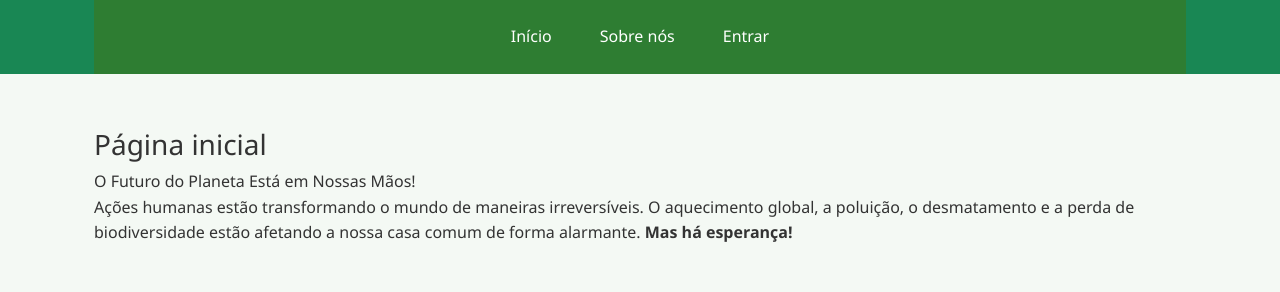
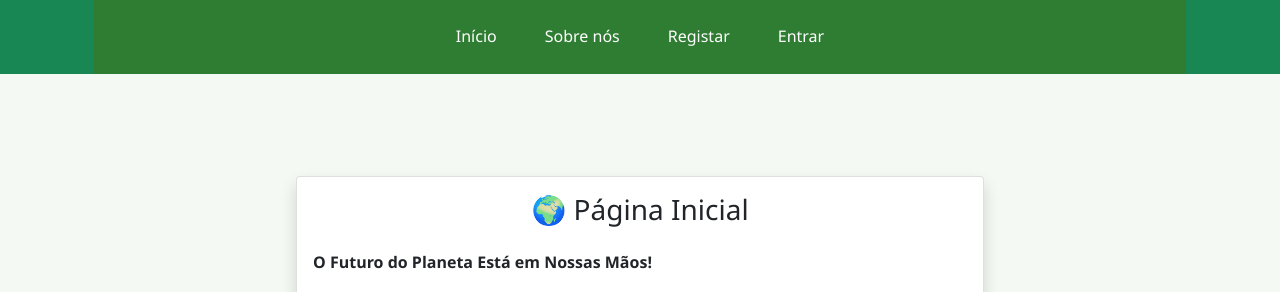
Before and after one commit to Miriam2542/ProgWeb, a Django app: page / in a window 1280 px wide. Shown: the top 292 px of the page. Run offline with Django 4.2, Linux system fonts and the light colour scheme.

Commit message:
registro,templates,views e urls

```diff
--- a/paginas/models.py
+++ b/paginas/models.py
@@ -33,13 +33,13 @@ class Noticia(models.Model):
 
 class Comentario(models.Model):
 
-    conteudo = models.CharField(max_length=250)
+    texto = models.CharField(max_length=250)
     data = models.DateTimeField(auto_now_add=True)
     noticia = models.ForeignKey(Noticia, on_delete=models.PROTECT)
     autor = models.ForeignKey(User, on_delete=models.PROTECT)
 
     def __str__(self):
-        return f"{self.nome} {self.conteudo}"
+        return f"{self.autor} : {self.texto[:30]}"
 
     class Meta:
         ordering = ['-autor']
--- a/paginas/templates/paginas/comentario.html
+++ b/paginas/templates/paginas/comentario.html
@@ -16,7 +16,7 @@
         <thead class="table-success">
             <tr>
                 <th>Autor</th>
-                <th>Conteúdo</th>
+                <th>Texto</th>
                 <th>Data</th>
                 <th>Notícia</th>
                 <th>Opções</th>
@@ -26,7 +26,7 @@
     {% for comentario in object_list %}
     <tr>
         <td>{{ comentario.autor }}</td>  <!-- ou o campo correto -->
-        <td>{{ comentario.conteudo }}</td>
+        <td>{{ comentario.texto }}</td>
         <td>{{ comentario.data }}</td>
         <td>{{ comentario.noticia }}</td>
         <td>
--- a/paginas/templates/paginas/index.html
+++ b/paginas/templates/paginas/index.html
@@ -29,6 +29,8 @@
                 <li class="nav-item mx-2">
                     <a class="nav-link text-white" href="{% url 'sobre' %}">Sobre nós</a>
                 </li>
+                <li class="nav-item mx-2">
+                <a class="nav-link text-white" href="{% url 'registrar' %}">Registar</a></li>
 
                 {% if request.user.is_authenticated %}
 
@@ -70,14 +72,31 @@
     <main class="container my-4">
 
        {% block conteudo %}
-        <h3>Página inicial</h3>
 
-        <p>
-            O Futuro do Planeta Está em Nossas Mãos!<br>
+<div class="container mt-5">
+    <div class="row justify-content-center">
+        <div class="col-md-8">
+            <div class="card shadow">
+                <div class="card-body">
+                    <h3 class="card-title text-center mb-4">🌍 Página Inicial</h3>
+                    <p class="card-text">
+                        <strong>O Futuro do Planeta Está em Nossas Mãos!</strong><br><br>
                         Ações humanas estão transformando o mundo de maneiras irreversíveis.
-            O aquecimento global, a poluição, o desmatamento e a perda de biodiversidade estão afetando a nossa casa comum de forma alarmante.
-            <strong>Mas há esperança!</strong>
+                        O aquecimento global, a poluição, o desmatamento e a perda de biodiversidade
+                        estão afetando a nossa casa comum de forma alarmante.
                     </p>
+                    <p class="card-text">
+                        <strong class="text-success">Mas há esperança!</strong><br>
+                        Com ações conscientes, políticas sustentáveis e engajamento coletivo,
+                        podemos reverter muitos dos danos e construir um futuro mais verde e justo.
+                    </p>
+                </div>
+            </div>
+        </div>
+    </div>
+</div>
+
+
 
         <!-- Seção de Cards -->
         <div class="row mt-5">
@@ -122,17 +141,17 @@
 
         <!-- MENSAGENS DO DJANGO -->
         {% if messages %}
-            <ul class="mt-3">
      {% for message in messages %}
-                    <li>{{ message }}</li>
+        <div class="alert alert-{{ message.tags }} mt-3">
+            {{ message }}
+        </div>
     {% endfor %}
-            </ul>
 {% endif %}
 
     </main>
 
     <!-- RODAPÉ -->
-    <footer class="bg-light text-center py-3 mt-4">
+    <footer class="bg-green text-center py-3 mt-4">
         <div>
             <img src="{% static 'img/logodoTCC.png' %}" width="200" alt="Logo do TCC" />
         </div>
--- a/paginas/urls.py
+++ b/paginas/urls.py
@@ -7,13 +7,17 @@ from. views import NoticiaCreate, NoticiaUpdate, NoticiaDelete
 from. views import MidiaCreate, MidiaUpdate, MidiaDelete
 from. views import NoticiaList, ComentarioList, MidiaList, CategoriaList
 
-
-
 from django.urls import path
 from django.contrib.auth import views as auth_views
 
+from .views import CadastroUsuarioView
+
+ #criar rota registrar para cadastrar novos usuarios
+
 
 urlpatterns = [
+
+    path("registrar/", CadastroUsuarioView.as_view(), name="registrar"),
     #criar rota para pagina de login
     path("login/", auth_views.LoginView.as_view(
         template_name = 'paginas/form.html' , extra_context = {
--- a/paginas/views.py
+++ b/paginas/views.py
@@ -1,15 +1,45 @@
 from django.contrib.auth.mixins import LoginRequiredMixin
 from django.views.generic import ListView
 from django.contrib.messages.views import SuccessMessageMixin
-from django.views.generic.edit import CreateView
-
 from django.views.generic.edit import CreateView, UpdateView, DeleteView
 from django.urls import reverse_lazy
 from .models import Categoria, Noticia, Comentario, Midia, User
 from django.views.generic import TemplateView , ListView
+from django.contrib.auth.models import User, Group
+from .forms import UsuarioCadastroForm
+
+
+# Crie a view no final do arquivo ou em outro local que faça sentido
+
+
+class CadastroUsuarioView(CreateView):
+    model = User
+    # Não tem o fields, pois ele é definido no forms.py
+    form_class = UsuarioCadastroForm
+    # Pode utilizar o seu form padrão
+    template_name = 'paginas/form.html'
+    success_url = reverse_lazy('login')
+    extra_context ={
+        'titulo': 'Cadastro de Usuário',
+        'botao': 'Cadastrar',
+    }
+
+
+
+    def form_valid(self, form):
+        # Faz o comportamento padrão do form_valid
+        url = super().form_valid(form)
+        # Busca ou cria um grupo com esse nome
+        grupo, criado = Group.objects.get_or_create(name='Usuário')
+        # Acessa o objeto criado e adiciona o usuário no grupo acima
+        self.object.groups.add(grupo)
+        # Retorna a URL de sucesso
+        return url
+
 
 from django.contrib.auth.mixins import LoginRequiredMixin
 #importar a class Noticia
+
 class Inicio(TemplateView):
     template_name = "paginas/index.html"
 
@@ -49,7 +79,7 @@ class NoticiaCreate(LoginRequiredMixin, CreateView):
 class ComentarioCreate(LoginRequiredMixin, CreateView):
     model = Comentario
     template_name = 'paginas/form.html'
-    fields = ['noticia','conteudo']
+    fields = ['noticia','texto']
     success_url = reverse_lazy('listar-comentario')
     extra_context = {
         'titulo': 'Cadastrar Comentário',
@@ -97,7 +127,7 @@ class NoticiaUpdate(LoginRequiredMixin, UpdateView):
 class ComentarioUpdate(LoginRequiredMixin, UpdateView):
     template_name = 'paginas/form.html'
     model = Comentario
-    fields = ['noticia','conteudo']
+    fields = ['noticia','texto']
     success_url = reverse_lazy('index')
     extra_context = {
         'titulo': 'Atualização',
```
Also changed, not shown: paginas/forms.py (added, +29 -0 lines), paginas/migrations/0001_initial.py, paginas/migrations/0002_comentario_autor.py (deleted), paginas/migrations/0003_alter_comentario_options_alter_noticia_options_and_more.py (deleted). Lines whose indentation alone changed are shown as unchanged.
